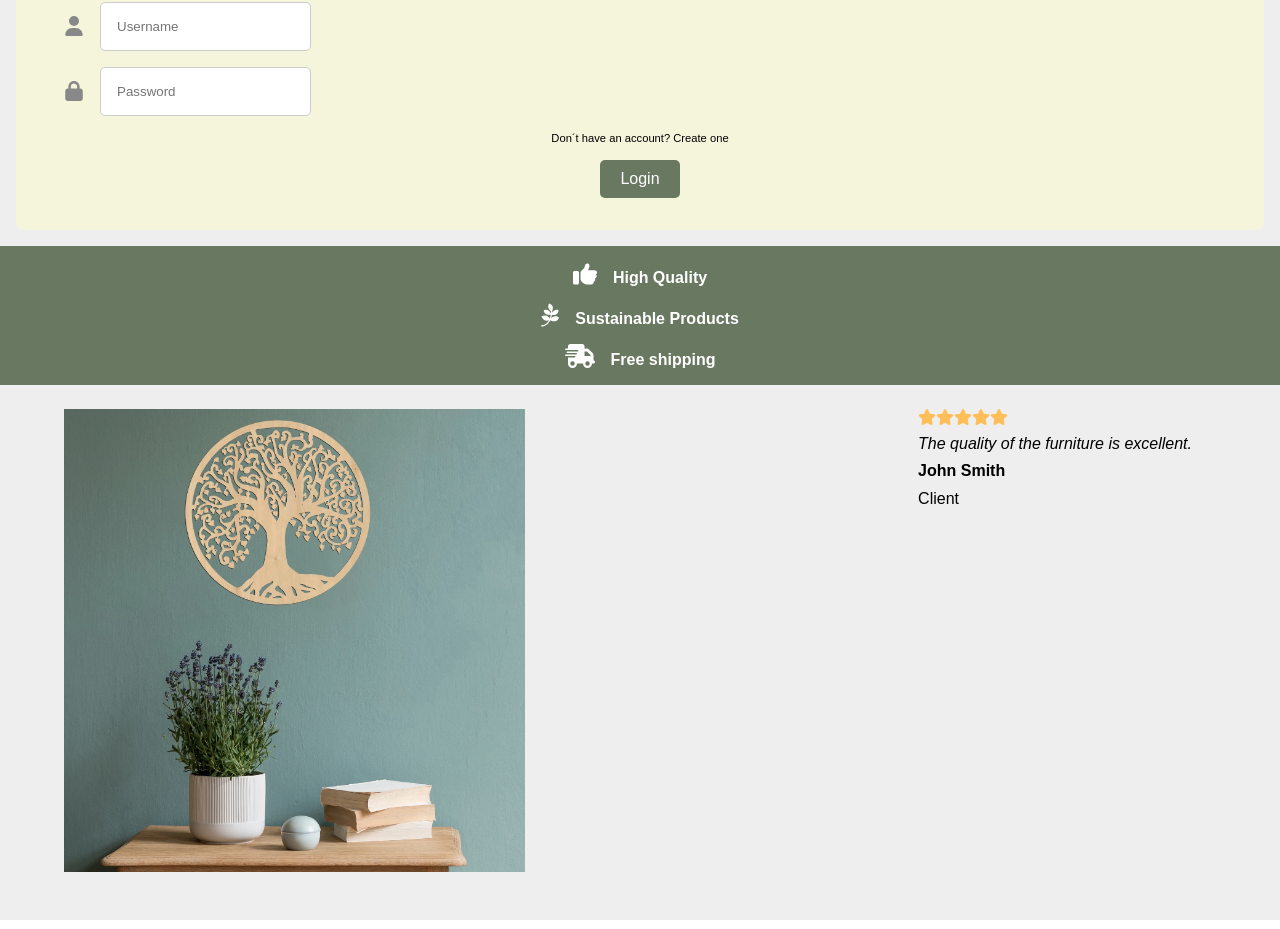
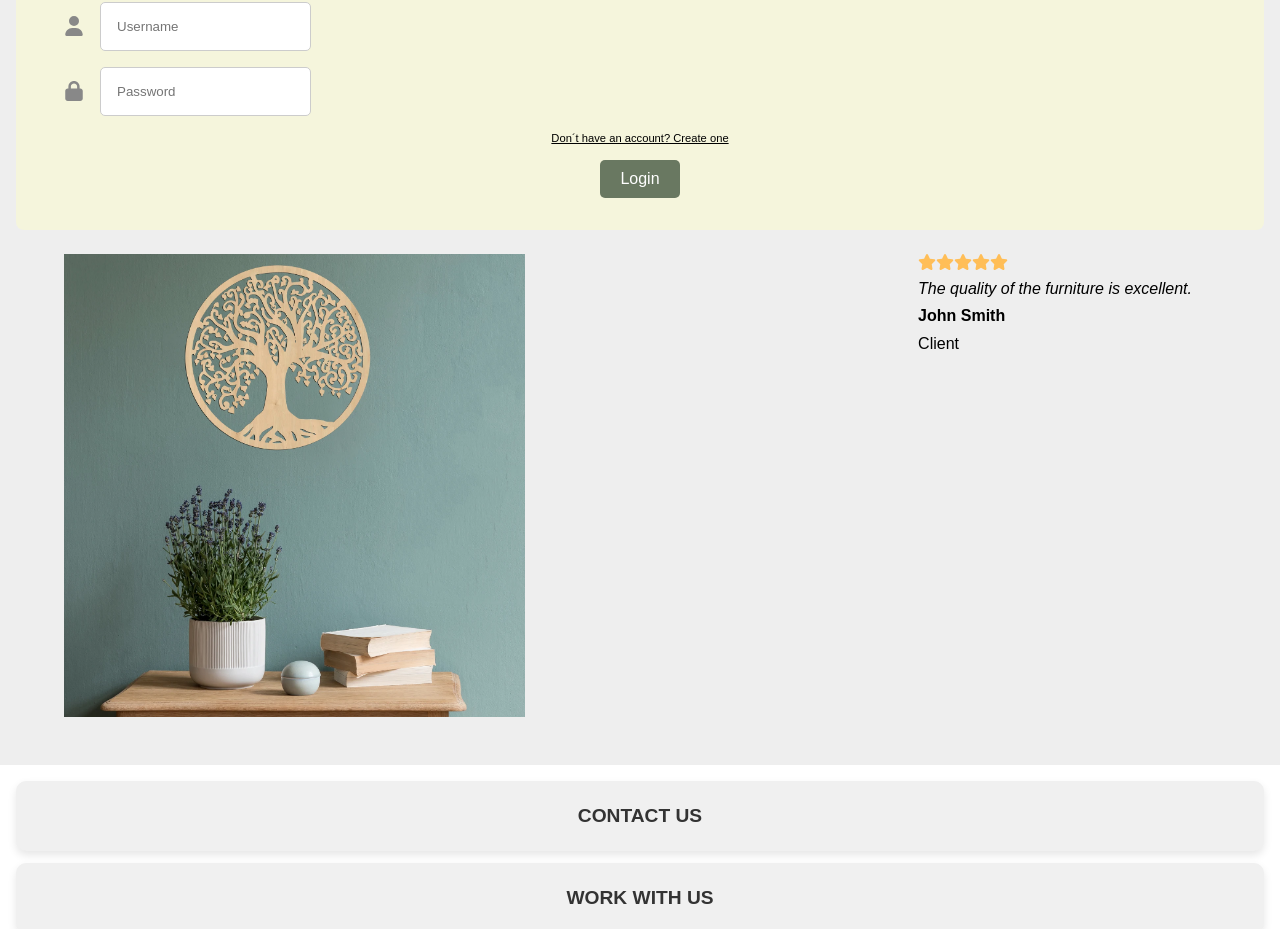
Before and after one commit to trat944/react-eCommerce, a React (Vite) app: page / in a window 1280 px wide. Shown: the part 1440-2369 px from the top of the page. Built offline with nearby package versions, Linux system fonts and the light colour scheme.

Commit message:
login and custoom hook

```diff
--- a/src/Pages/Login/index.tsx
+++ b/src/Pages/Login/index.tsx
@@ -1,7 +1,6 @@
 import { Navbar } from '../../components/Header'
 import { LoginContainer } from '../../components/Login'
 import { LoginImg } from '../../components/LoginImg'
-import { Characteristics } from '../../components/Characteristics'
 import { Reviews } from '../../components/Reviews'
 import { Footer } from '../../components/Footer'
 import './login.css'
@@ -13,7 +12,6 @@ const Login = () =>  {
       <Navbar />
       <LoginImg />
       <LoginContainer />
-      <Characteristics />
       <Reviews />
       <Footer />
     </>
--- a/src/components/Header/header.css
+++ b/src/components/Header/header.css
@@ -32,3 +32,10 @@
   background-color: #ddd;
   color: black;
 }
+
+#myLinks a {
+  text-decoration: none;
+  color: black;
+  margin-bottom: 0.4rem;
+  font-weight: 600;
+}
--- a/src/components/Login/index.tsx
+++ b/src/components/Login/index.tsx
@@ -1,38 +1,13 @@
 import './login.css';
 import { PasswordInput } from '../Inputs/PasswordInput';
 import { UsernameInput } from '../Inputs/UsernameInput';
-import { useState, FormEvent, useEffect } from 'react';
+import { useEffect } from 'react';
 import { fetchUsers, User } from '../../utils/async_functions';
+import { useCheck } from '../../hooks/useCheck';
 
 export const LoginContainer = () => {
 
-  const [userName, setUserName] = useState<string>('');
-  const [userPassword, setUserPassword] = useState<string>('');
-  const [showUsernameError, setShowUsernameError] = useState<boolean>(false);
-  const [showUserPasswordError, setShowUserPasswordError] = useState<boolean>(false);
-  const [formSubmitted, setFormSubmitted] = useState<boolean>(false);
-  const [foundUser, setFoundUser] = useState<boolean>(false);
-
-  const onCheckInput = (event: FormEvent<HTMLFormElement>) => {
-    event.preventDefault();
-    setFormSubmitted(true);
-    onCheckUsername();
-    onCheckPassword();
-  }
-
-  const onCheckUsername = () => {
-    if (userName.length <= 1 || /[^\w\s]/.test(userName) || userName.length > 20) setShowUsernameError(true);
-    else setShowUsernameError(false);
-  }
-
-  const onCheckPassword = () => {
-    if (userPassword.length <= 1 || userPassword.length > 20) setShowUserPasswordError(true);
-    else setShowUserPasswordError(false);
-  }
-
-  useEffect(() => {
-    if (formSubmitted) onComparingUsers();
-  }, [showUsernameError, showUserPasswordError, formSubmitted]);
+  const {onCheckInput, setUserName, showUsernameError, setUserPassword, showUserPasswordError, formSubmitted, userName, userPassword, setFoundUser, foundUser} = useCheck();
 
   const onComparingUsers = async() => {
     if (!showUsernameError && !showUserPasswordError) {
@@ -50,6 +25,12 @@ export const LoginContainer = () => {
     }
   }
 
+  useEffect(() => {
+    if (formSubmitted) onComparingUsers();
+  }, [showUsernameError, showUserPasswordError, formSubmitted]);
+
+
+
   return (
     <div className="login_container">
       <form onSubmit={onCheckInput}>
--- a/src/components/Login/login.css
+++ b/src/components/Login/login.css
@@ -17,6 +17,7 @@
 .login_container span {
   margin-top: 0.7rem;
   font-size: 0.7rem;
+  text-decoration: underline;
   display: block;
 }
 
--- /dev/null
+++ b/src/hooks/useCheck.tsx
@@ -0,0 +1,63 @@
+import { useState, FormEvent } from "react";
+// import { fetchUsers, User } from "../utils/async_functions";
+
+export const useCheck = () => {
+  const [userName, setUserName] = useState<string>('');
+  const [userPassword, setUserPassword] = useState<string>('');
+  const [showUsernameError, setShowUsernameError] = useState<boolean>(false);
+  const [showUserPasswordError, setShowUserPasswordError] = useState<boolean>(false);
+  const [formSubmitted, setFormSubmitted] = useState<boolean>(false);
+  const [foundUser, setFoundUser] = useState<boolean>(false);
+
+  const onCheckInput = (event: FormEvent<HTMLFormElement>) => {
+    event.preventDefault();
+    setFormSubmitted(true);
+    onCheckUsername();
+    onCheckPassword();
+  }
+
+  const onCheckUsername = () => {
+    if (userName.length <= 1 || /[^\w\s]/.test(userName) || userName.length > 20) setShowUsernameError(true);
+    else setShowUsernameError(false);
+  }
+
+  const onCheckPassword = () => {
+    if (userPassword.length <= 1 || userPassword.length > 20) setShowUserPasswordError(true);
+    else setShowUserPasswordError(false);
+  }
+
+  return {
+    onCheckUsername,
+    onCheckPassword,
+    onCheckInput,
+    userName,
+    setUserName,
+    userPassword,
+    setUserPassword,
+    showUsernameError,
+    showUserPasswordError,
+    formSubmitted,
+    foundUser,
+    setFoundUser
+  }
+
+  // useEffect(() => {
+  //   if (formSubmitted) onComparingUsers();
+  // }, [showUsernameError, showUserPasswordError, formSubmitted]);
+
+  // const onComparingUsers = async() => {
+  //   if (!showUsernameError && !showUserPasswordError) {
+  //     const users: User[] = await fetchUsers();
+  //     const newUser: User = {
+  //       name: userName,
+  //       password: userPassword
+  //     }
+  //     const matchedUserIndex = users.findIndex(user => user.name === newUser.name);
+  //     if (matchedUserIndex !== -1) {
+  //       if (users[matchedUserIndex].password === newUser.password) {
+  //         console.log('Welcome User')
+  //       } else setFoundUser(true);
+  //     } else setFoundUser(true);
+  //   }
+  // }
+}
```
Also changed, not shown: src/Pages/Homepage/index.tsx (added, +8 -0 lines), src/Pages/Homepage/homepage.css (added).
